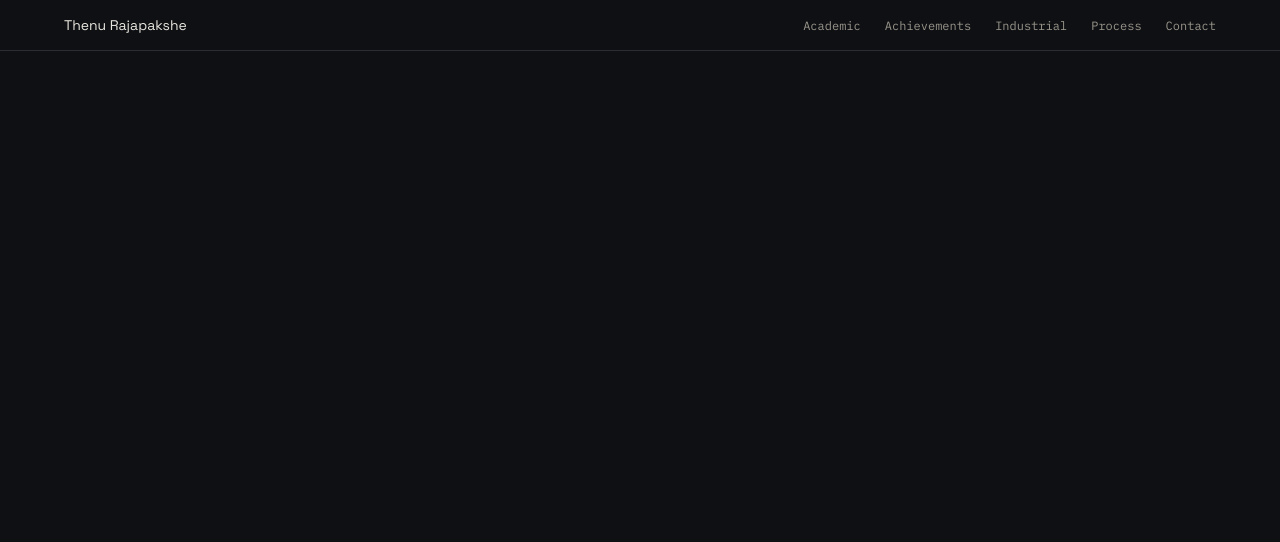
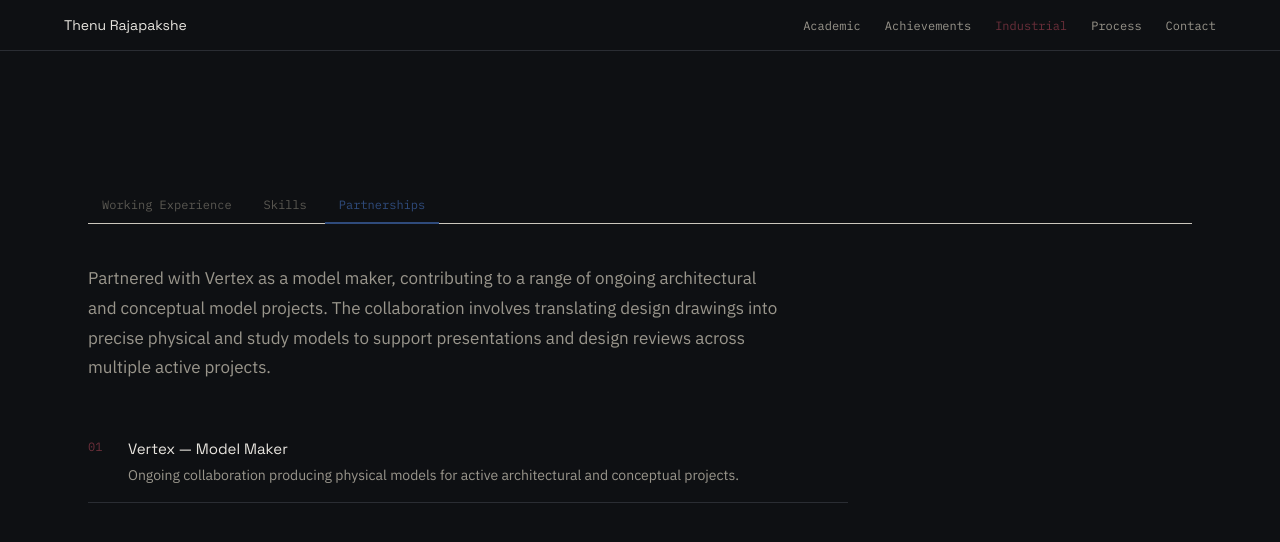
Before and after one commit to NaveenDG2002/architect-portfolio-thenu, a React (Vite) app: page /industrial/partnerships in a window 1280 px wide. Shown: the top 542 px of the page. Built offline with nearby package versions, Linux system fonts and the light colour scheme.

Commit message:
industry page done

```diff
--- a/src/App.jsx
+++ b/src/App.jsx
@@ -4,6 +4,8 @@ import Home from "./pages/Home";
 import Works from "./pages/Works";
 import WorksCategory from "./pages/WorksCategory";
 import Achievements from "./pages/Achievements";
+import Industrial from "./pages/Industrial";
+import IndustrialCategory from "./pages/IndustrialCategory";
 import Contact from "./pages/Contact";
 
 export default function App() {
@@ -21,6 +23,11 @@ export default function App() {
 
           <Route path="/achievements" element={<Achievements />} />
 
+          <Route path="/industrial" element={<Industrial />}>
+            <Route index element={<Navigate to="working-experience" replace />} />
+            <Route path=":slug" element={<IndustrialCategory />} />
+          </Route>
+
           <Route path="/contact" element={<Contact />} />
         </Routes>
       </main>
--- /dev/null
+++ b/src/components/IndustrialSubNav.jsx
@@ -0,0 +1,38 @@
+import { NavLink } from "react-router-dom";
+import { industrialCategories } from "../data/content";
+import { fonts } from "../styles/theme";
+
+export default function IndustrialSubNav() {
+  const lineColor = "#cbc7bd";
+  const inactiveColor = "#5a5852";
+  const activeColor = "#2f4b7c";
+
+  return (
+    <nav
+      style={{
+        display: "flex",
+        flexWrap: "wrap",
+        gap: 4,
+        borderBottom: `1px solid ${lineColor}`,
+        marginTop: 40,
+      }}
+    >
+      {industrialCategories.map((cat) => (
+        <NavLink
+          key={cat.slug}
+          to={`/industrial/${cat.slug}`}
+          style={({ isActive }) => ({
+            fontFamily: fonts.mono,
+            fontSize: 12,
+            padding: "10px 14px",
+            color: isActive ? activeColor : inactiveColor,
+            borderBottom: isActive ? `2px solid ${activeColor}` : "2px solid transparent",
+            marginBottom: -1,
+          })}
+        >
+          {cat.title}
+        </NavLink>
+      ))}
+    </nav>
+  );
+}
--- a/src/components/Nav.jsx
+++ b/src/components/Nav.jsx
@@ -7,7 +7,7 @@ const links = [
   { to: "/", label: "Cover" },
   { to: "/works", label: "Academic" },
   { to: "/achievements", label: "Achievements" },
-  { to: "/contact", label: "Industrial" },
+  { to: "/industrial", label: "Industrial" },
   { to: "/process", label: "Process" },
   { to: "/contact", label: "Contact" },
 
--- a/src/data/content.js
+++ b/src/data/content.js
@@ -146,5 +146,46 @@ export const experience = [
 ];
 
 export const industrialCategories = [
-  { slug: "residential", title: "Residential Drawings" },
+  {
+    slug: "working-experience",
+    title: "Working Experience",
+    description:
+      "During this period, I supported design development, model making, and drawing preparation under Arct. Ruchitha Wijegunawardhana at Sunken Construction. The role offered hands-on exposure to how design intent is communicated to clients and translated into buildable documentation, alongside first-hand experience of a working architectural practice's day-to-day workflow.",
+  },
+  {
+    slug: "skills",
+    title: "Skills",
+    description:
+      "A working skillset built through studio coursework and hands-on practice, aimed at supporting design development from concept through presentation.",
+    features: [
+      {
+        title: "Model Making",
+        detail: "Physical and conceptual models built by hand, from massing studies to detailed presentation models.",
+      },
+      {
+        title: "Presenting",
+        detail: "Communicating design intent clearly to critics, clients, and juries through visual and verbal storytelling.",
+      },
+      {
+        title: "Hand & Digital Drafting",
+        detail: "Comfortable moving between freehand sketching and digital drawing production.",
+      },
+      {
+        title: "Site Analysis",
+        detail: "Reading context, climate, and site constraints as a starting point for design decisions.",
+      },
+    ],
+  },
+  {
+    slug: "partnerships",
+    title: "Partnerships",
+    description:
+      "Partnered with Vertex as a model maker, contributing to a range of ongoing architectural and conceptual model projects. The collaboration involves translating design drawings into precise physical and study models to support presentations and design reviews across multiple active projects.",
+    features: [
+      {
+        title: "Vertex — Model Maker",
+        detail: "Ongoing collaboration producing physical models for active architectural and conceptual projects.",
+      },
+    ],
+  },
 ];
--- /dev/null
+++ b/src/pages/Industrial.jsx
@@ -0,0 +1,11 @@
+import { Outlet } from "react-router-dom";
+import IndustrialSubNav from "../components/IndustrialSubNav";
+
+export default function Industrial() {
+  return (
+    <section style={{ padding: "96px 24px 64px", maxWidth: 1152, margin: "0 auto" }}>
+      <IndustrialSubNav />
+      <Outlet />
+    </section>
+  );
+}
--- /dev/null
+++ b/src/pages/IndustrialCategory.jsx
@@ -0,0 +1,70 @@
+import { useParams } from "react-router-dom";
+import { motion } from "framer-motion";
+import { industrialCategories } from "../data/content";
+import { colors, fonts } from "../styles/theme";
+
+export default function IndustrialCategory() {
+  const { slug } = useParams();
+  const category = industrialCategories.find((c) => c.slug === slug);
+
+  if (!category) {
+    return (
+      <p style={{ marginTop: 40, fontFamily: fonts.mono, fontSize: 13, color: colors.inkSoft }}>
+        Category not found.
+      </p>
+    );
+  }
+
+  return (
+    <motion.div
+      key={slug}
+      initial={{ opacity: 0, y: 16 }}
+      animate={{ opacity: 1, y: 0 }}
+      transition={{ duration: 0.5 }}
+      style={{ marginTop: 40 }}
+    >
+      <p style={{ fontSize: 17, lineHeight: 1.75, color: colors.inkSoft, maxWidth: 700 }}>
+        {category.description}
+      </p>
+
+      {category.features && category.features.length > 0 && (
+        <div style={{ marginTop: 40, maxWidth: 760 }}>
+          {category.features.map((f, i) => (
+            <motion.div
+              key={f.title}
+              initial={{ opacity: 0, x: -12 }}
+              whileInView={{ opacity: 1, x: 0 }}
+              viewport={{ once: true, amount: 0.3 }}
+              transition={{ duration: 0.4, delay: i * 0.08 }}
+              style={{
+                display: "flex",
+                gap: 16,
+                padding: "16px 0",
+                borderBottom: `1px solid ${colors.line}`,
+              }}
+            >
+              <span
+                style={{
+                  fontFamily: fonts.mono,
+                  fontSize: 12,
+                  color: colors.blue,
+                  minWidth: 24,
+                }}
+              >
+                {String(i + 1).padStart(2, "0")}
+              </span>
+              <div>
+                <p style={{ margin: 0, fontSize: 15, fontFamily: fonts.display, color: colors.ink }}>
+                  {f.title}
+                </p>
+                <p style={{ margin: "6px 0 0", fontSize: 14, lineHeight: 1.6, color: colors.inkSoft }}>
+                  {f.detail}
+                </p>
+              </div>
+            </motion.div>
+          ))}
+        </div>
+      )}
+    </motion.div>
+  );
+}
```
